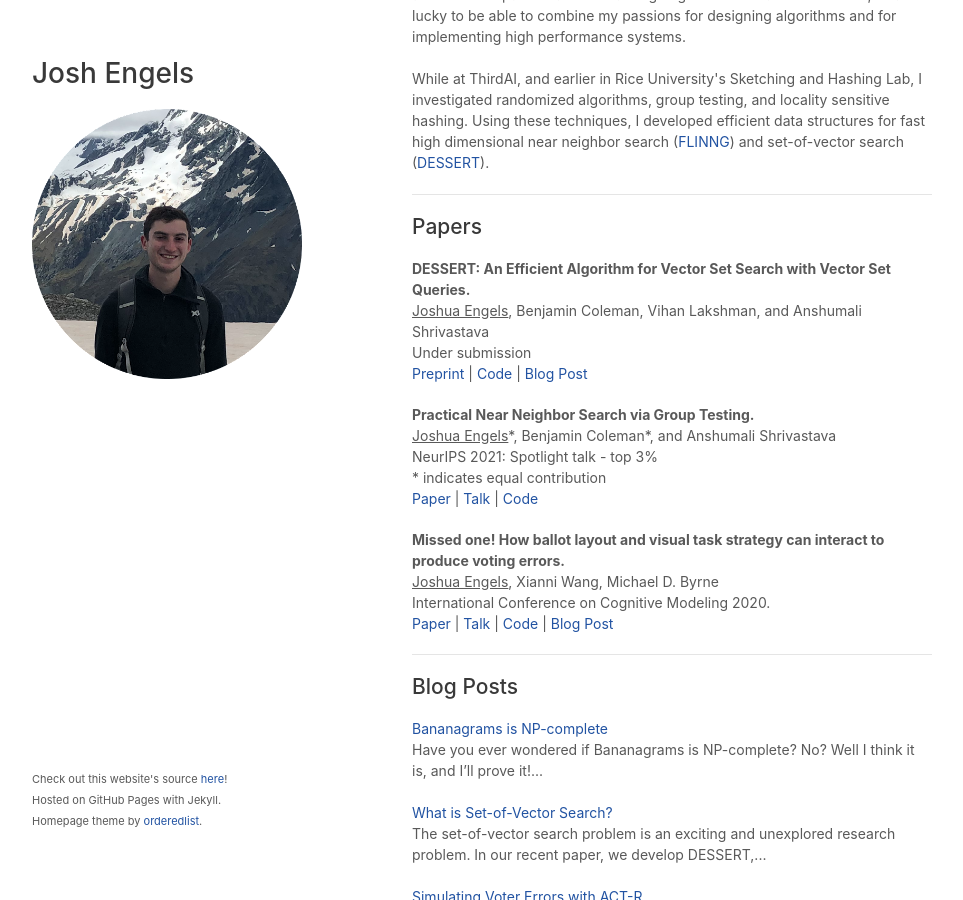
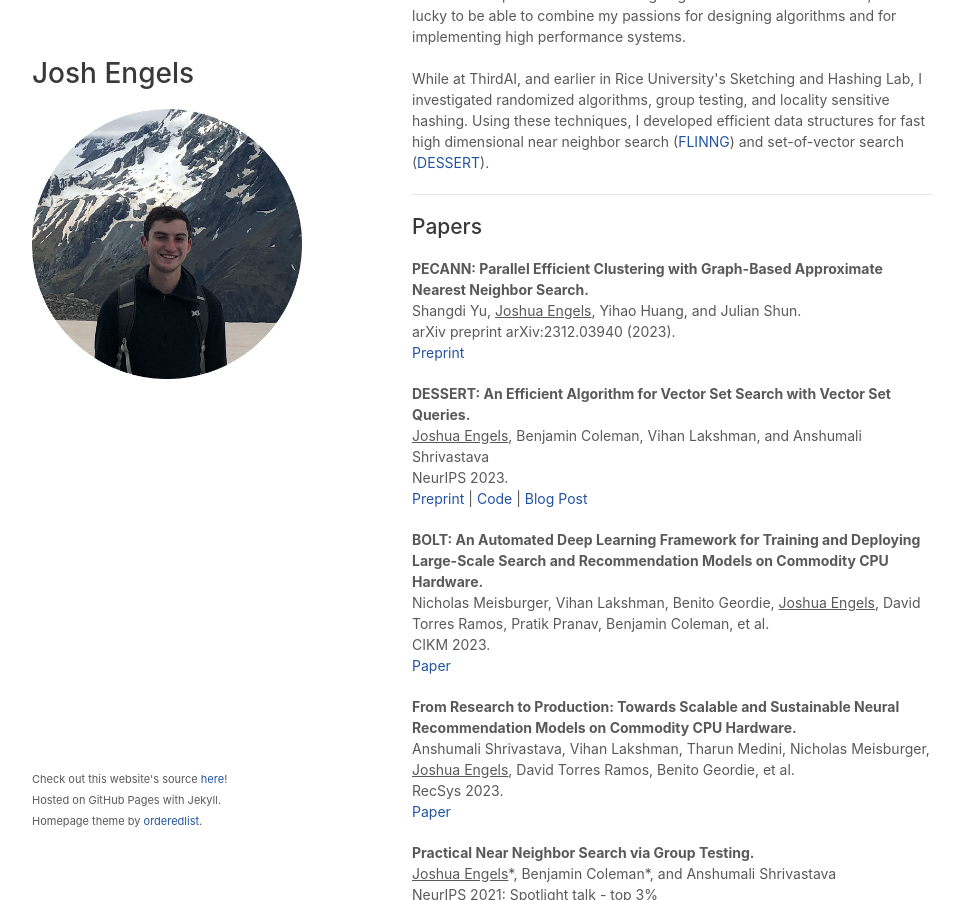
Before and after one commit to subhashk01/subhash-other-website, a Jekyll site: the page built from index.html, in a window 1280 px wide and 900 px high, scrolled down 272 px. Shown: the whole window, without its empty margins (158-1121 px from the left). Built offline with Jekyll 4.4.1, drawn with Linux system fonts in a browser that asks for light colours; a style sheet for code colours, icons or effects is not loaded.

Commit message:
Updating papers

```diff
--- a/index.html
+++ b/index.html
@@ -76,13 +76,37 @@
 
       <hr>
       <h2>Papers</h2>
+
+      <p>
+        <b>PECANN: Parallel Efficient Clustering with Graph-Based Approximate Nearest Neighbor Search.</b> <br>
+        Shangdi Yu, <u>Joshua Engels</u>, Yihao Huang, and Julian Shun.<br>
+        arXiv preprint arXiv:2312.03940 (2023).<br>
+        <a href="https://arxiv.org/abs/2312.03940">Preprint</a>
+      </p>
+
+
       <p>
         <b>DESSERT: An Efficient Algorithm for Vector Set Search with Vector Set Queries.</b> <br>
         <u>Joshua Engels</u>, Benjamin Coleman,  Vihan Lakshman, and Anshumali Shrivastava<br>
-        Under submission<br>
+        NeurIPS 2023.<br>
         <a href="https://arxiv.org/pdf/2210.15748.pdf">Preprint</a> |
         <a href="https://github.com/ThirdAIResearch/Dessert">Code</a> |
         <a href="dessert">Blog Post</a>
+      </p>
+
+      <p>
+        <b>BOLT: An Automated Deep Learning Framework for Training and Deploying Large-Scale Search and Recommendation Models on Commodity CPU Hardware.</b> <br>
+        Nicholas Meisburger, Vihan Lakshman, Benito Geordie, <u>Joshua Engels</u>, David Torres Ramos, Pratik Pranav, Benjamin Coleman, et al.<br>
+        CIKM 2023.<br>
+        <a href="https://dl.acm.org/doi/pdf/10.1145/3583780.3615458">Paper</a>
+      </p>
+
+
+      <p>
+        <b>From Research to Production: Towards Scalable and Sustainable Neural Recommendation Models on Commodity CPU Hardware.</b> <br>
+        Anshumali Shrivastava, Vihan Lakshman, Tharun Medini, Nicholas Meisburger, <u>Joshua Engels</u>, David Torres Ramos, Benito Geordie, et al.<br>
+        RecSys 2023.<br>
+        <a href="https://dl.acm.org/doi/pdf/10.1145/3604915.3610249">Paper</a>
       </p>
 
       <p>
```
Also changed, not shown: 1 other file.
